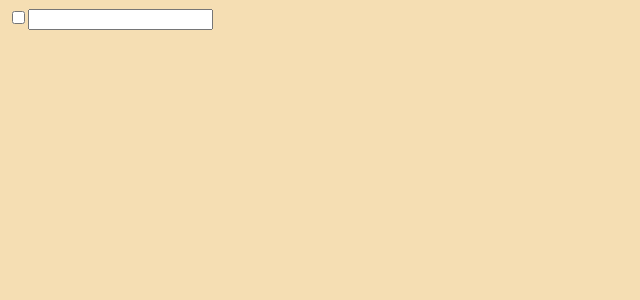
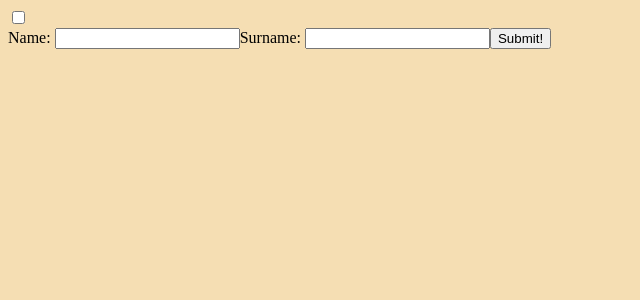
Before and after one commit to ABujalance/React-Course, a React (Create React App) app: page / in a window 1280 px wide. Shown: the top 300 px of the page, without its empty margins (0-640 px from the left). Built offline with nearby package versions, Linux system fonts and the light colour scheme.

Commit message:
provider

```diff
--- a/src/App.jsx
+++ b/src/App.jsx
@@ -1,7 +1,13 @@
 import React from "react";
 import "./global.css";
-import { HelloMemo } from "./components/memo/hello-memo";
-
+import { HelloContext } from "./components/hello-context";
+import { HelloCheckbox } from "./components/hello-checkbox";
+import { HelloForm } from "./components/hello-form";
 export function App() {
-  return <HelloMemo />;
+  return (
+    <HelloContext>
+      <HelloCheckbox />
+      <HelloForm />
+    </HelloContext>
+  );
 }
--- a/src/components/hello-context.jsx
+++ b/src/components/hello-context.jsx
@@ -1,17 +1,14 @@
 import { useState } from "react";
 import { createContext } from "react";
-import { HelloCheckbox } from "./hello-checkbox";
-import { HelloForm } from "./hello-form";
 
 export const MyContext = createContext();
 
-export const HelloContext = () => {
+export const HelloContext = ({ children }) => {
   const [isChecked, setIsChecked] = useState(false);
 
   return (
     <MyContext.Provider value={[isChecked, setIsChecked]}>
-      <HelloCheckbox />
-      <HelloForm />
+      {children}
     </MyContext.Provider>
   );
 };
```
